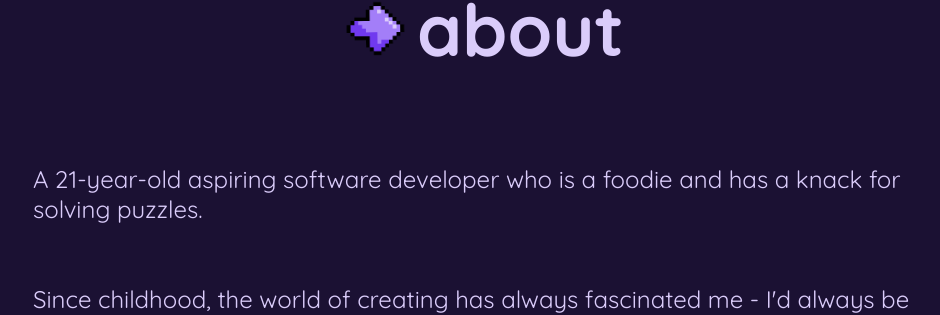
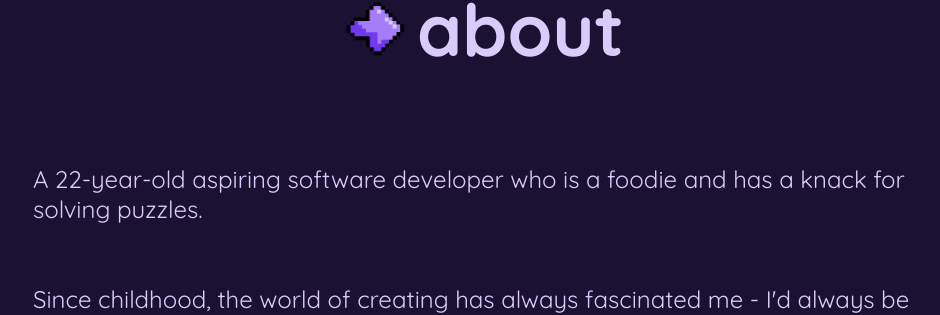
Before and after one commit to ashwantspizza/mywebsite, a React (Create React App) app in the folder ash-website/: page / in a window 1280 px wide. Shown: the part 2435-2750 px from the top of the page, without its empty margins (157-1097 px from the left). Built offline with nearby package versions, Linux system fonts and the light colour scheme.

Commit message:
edited about section

```diff
--- a/ash-website/src/components/LandingPage.js
+++ b/ash-website/src/components/LandingPage.js
@@ -33,6 +33,8 @@ import { HashLink } from 'react-router-hash-link';
 import ContactForm from './ContactForm';
 
 function LandingPage() {
+
+  console.log('LandingPage component rendered :p');
 
   const cvPdfUrl = process.env.PUBLIC_URL + '/cv.pdf';
 
@@ -151,7 +153,7 @@ function LandingPage() {
         <div className="about-section">
     <div className="about-text"> <img src={arrow} alt="arrow-img" className="arrow-image" /> <h2>about</h2> </div>
     <div className="about-desc">
-    <div className="about-desc-1">A 21-year-old aspiring software developer who is a foodie and has a knack for solving puzzles.</div>
+    <div className="about-desc-1">A 22-year-old aspiring software developer who is a foodie and has a knack for solving puzzles.</div>
 <div className='about-desc-2'>Since childhood, the world of creating has always fascinated me - I'd always be annoying my mum by cutting things out from her magazines, scribbling onto them and creating messy collages.
 Learning some python in high school briefly taught me how to solve simple problems digitally and this brought me so much joy but I never had the courage to pursue it.</div>
 <div className="about-desc-3">Now, I've taken a leap to revisit my love of coding and pursue a career where I can apply my logical problem-solving skills!</div>
```
